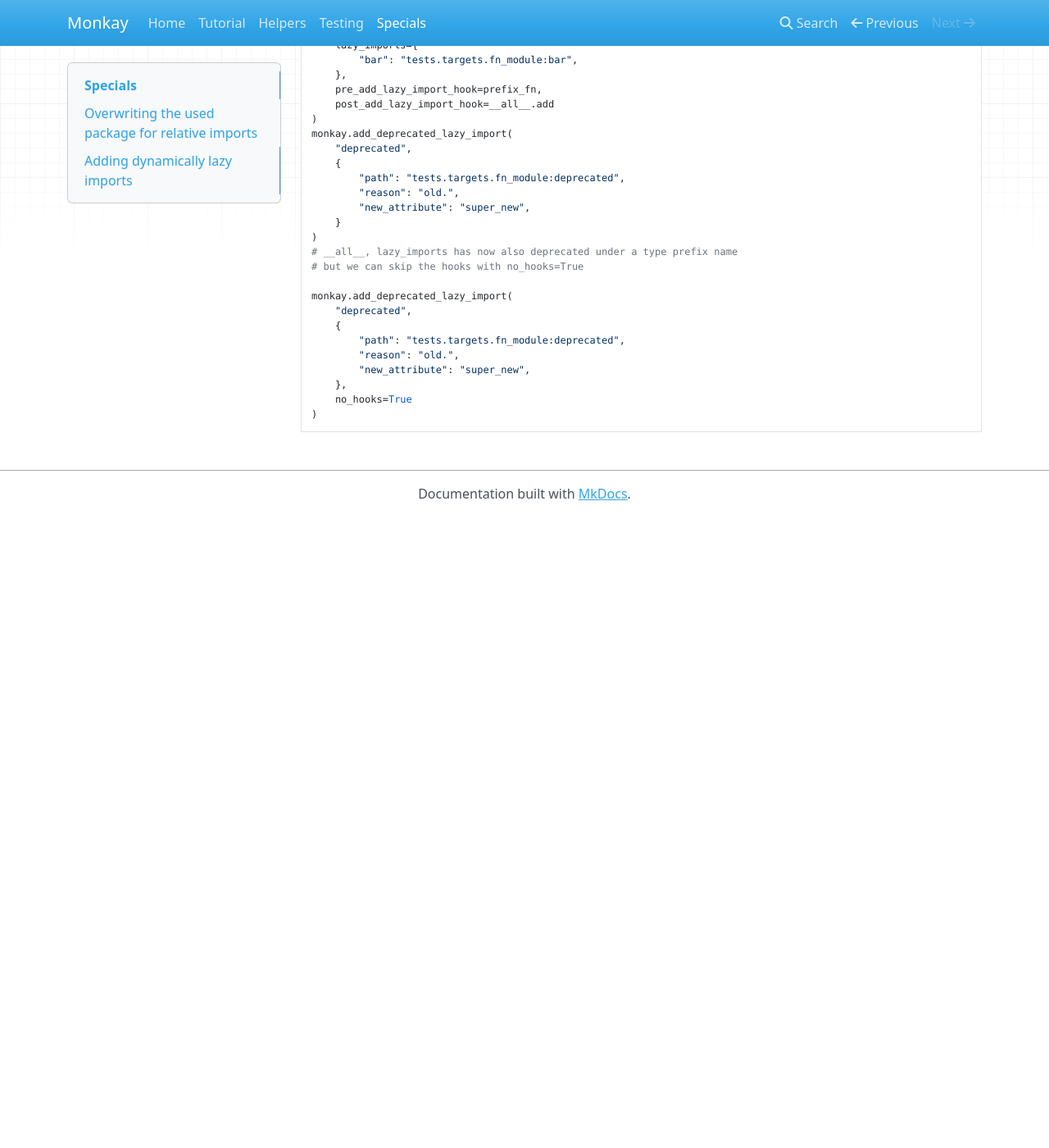
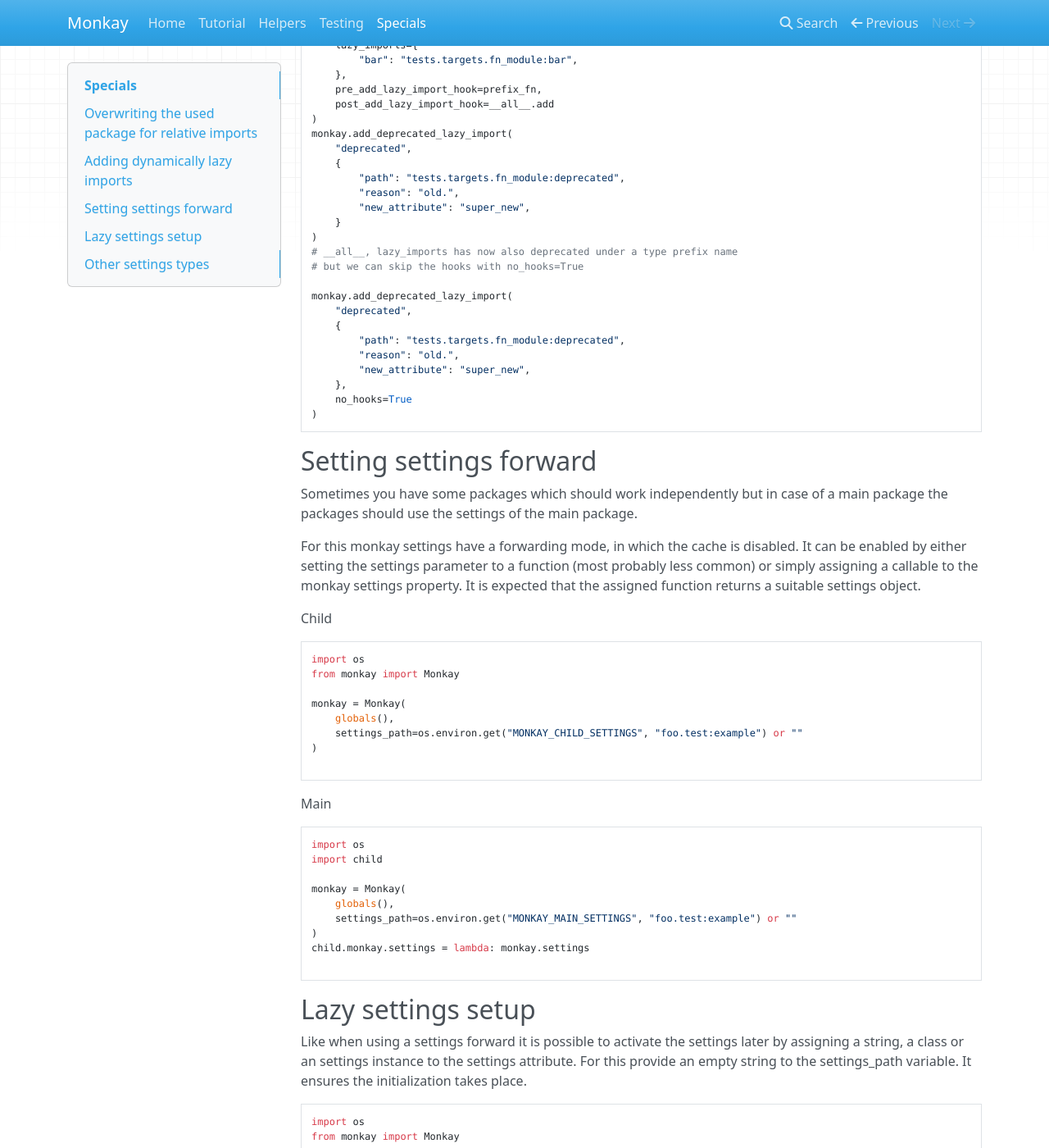
Before and after one commit to dymmond/monkay, an MkDocs documentation site: the page built from docs/specials.md, in a window 1280 px wide and 1400 px high, scrolled down 1427 px. Shown: the whole window at 82% size. Built offline with MkDocs 1.6.1, drawn with Linux system fonts in a browser that asks for light colours; nearby versions of some CDN libraries; before the commit the page ends 2057 px from its top, so only the background shows below that; some of the changed text lies outside the part shown.

Commit message:
Changes:
- settings forward
- fixed provided instance when using set_instance

````diff
--- a/docs/specials.md
+++ b/docs/specials.md
@@ -94,3 +94,75 @@ monkay.add_deprecated_lazy_import(
     no_hooks=True
 )
 ```
+
+## Setting settings forward
+
+Sometimes you have some packages which should work independently but
+in case of a main package the packages should use the settings of the main package.
+
+For this monkay settings have a forwarding mode, in which the cache is disabled.
+It can be enabled by either setting the settings parameter to a function (most probably less common)
+or simply assigning a callable to the monkay settings property.
+It is expected that the assigned function returns a suitable settings object.
+
+
+Child
+
+``` python
+import os
+from monkay import Monkay
+
+monkay = Monkay(
+    globals(),
+    settings_path=os.environ.get("MONKAY_CHILD_SETTINGS", "foo.test:example") or ""
+)
+
+```
+
+Main
+
+``` python
+import os
+import child
+
+monkay = Monkay(
+    globals(),
+    settings_path=os.environ.get("MONKAY_MAIN_SETTINGS", "foo.test:example") or ""
+)
+child.monkay.settings = lambda: monkay.settings
+
+```
+
+## Lazy settings setup
+
+Like when using a settings forward it is possible to activate the settings later by assigning a string, a class or an settings instance
+to the settings attribute.
+For this provide an empty string to the settings_path variable.
+It ensures the initialization takes place.
+
+``` python
+import os
+from monkay import Monkay
+
+monkay = Monkay(
+    globals(),
+    # required for initializing settings
+    settings_path=""
+)
+
+# somewhere later
+
+if not os.environg.get("DEBUG"):
+    monkay.settings = os.environ.get("MONKAY_MAIN_SETTINGS", "foo.test:example") or ""
+elif os.environ.get("PERFORMANCE"):
+    # you can also provide a class
+    monkay.settings = DebugSettings
+else:
+    monkay.settings = DebugSettings()
+
+```
+
+## Other settings types
+
+All of the assignment examples are also possible as settings_path parameter.
+Internally an assignment takes place.
--- a/monkay/__about__.py
+++ b/monkay/__about__.py
@@ -1,4 +1,4 @@
 # SPDX-FileCopyrightText: 2024-present alex <devkral@web.de>
 #
 # SPDX-License-Identifier: BSD-3-Clauses
-__version__ = "0.0.7"
+__version__ = "0.0.8"
````
Also changed, not shown: docs/release-notes.md (+11 -0 lines), 4 other files.
